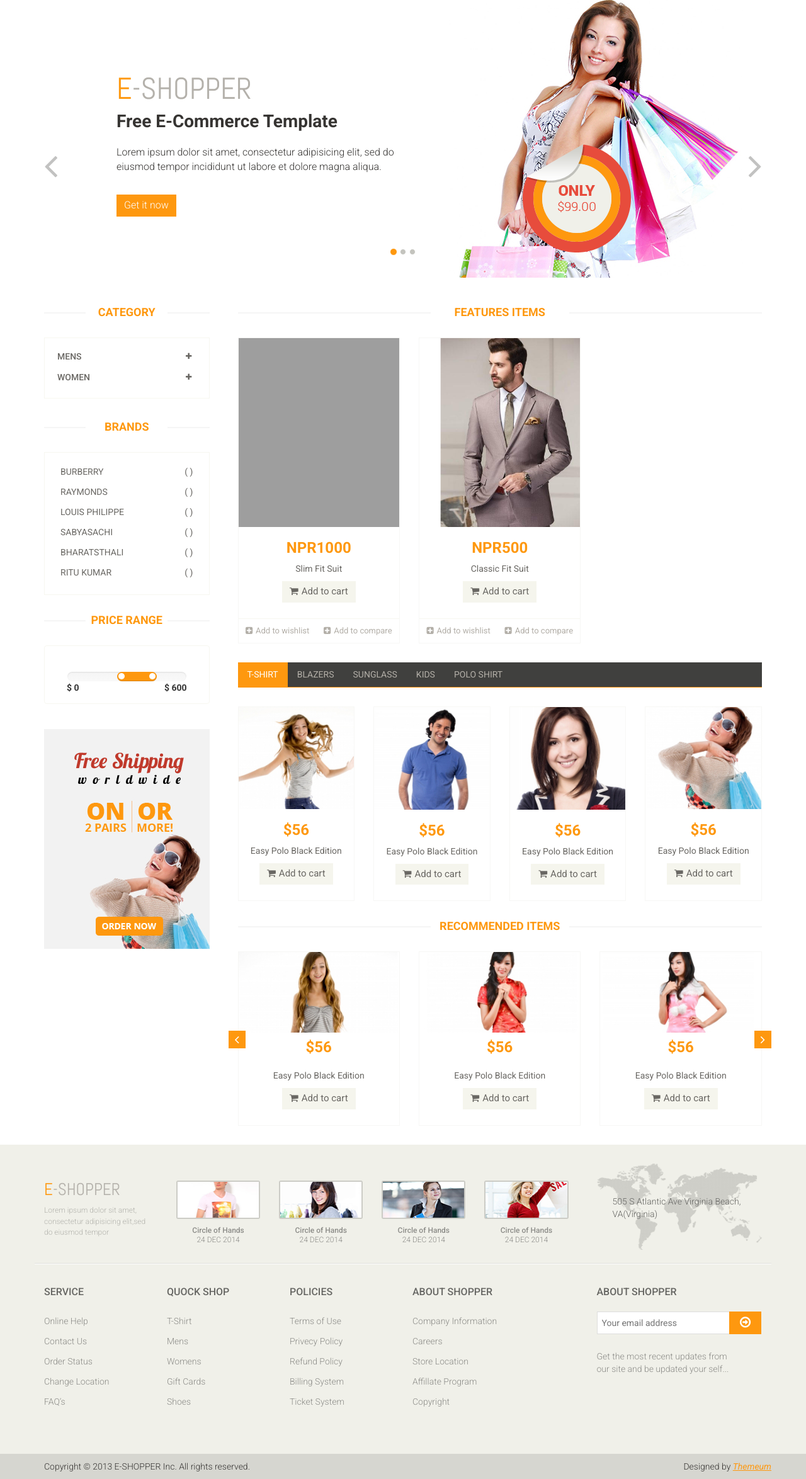
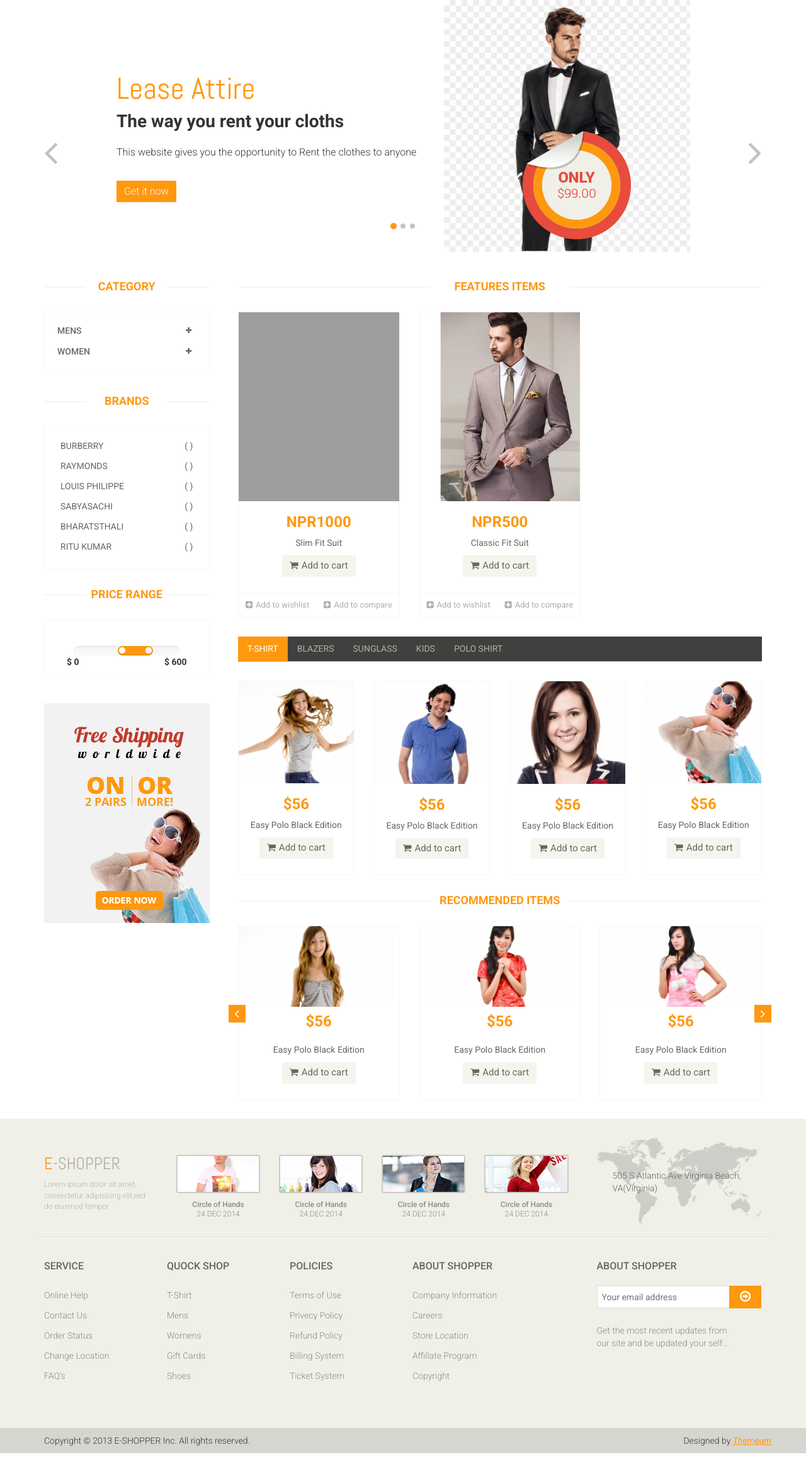
Before and after one commit to Kenishkc/Leaseattire, a Django app: page / in a window 1280 px wide. Shown: the part 212-2561 px from the top of the page at 63% size. After the commit the page ends 2520 px from the top, so only its background shows below. Run offline with Django 4.2, Linux system fonts and the light colour scheme; data comes from the database, SQL or seed files in the repository; both versions use the stored data as it was after the commit; grey boxes are pictures that could not be loaded.

Commit message:
my second push

```diff
--- a/app/admin.py
+++ b/app/admin.py
@@ -1,5 +1,5 @@
 from django.contrib import admin
-from .models import Category, Sub_Category,Brand,Product
+from .models import Category, Sub_Category,Brand,Product,Banner
 
 # Register your models here.
 
@@ -8,3 +8,4 @@ admin.site.register(Category)
 admin.site.register(Sub_Category)
 admin.site.register(Brand)
 admin.site.register(Product)
+admin.site.register(Banner)
--- a/app/models.py
+++ b/app/models.py
@@ -32,3 +32,11 @@ class Product(models.Model):
 
     def __str__(self):
             return self.name
+
+class Banner(models.Model):
+     heading=models.CharField(max_length=200)
+     sub_heading=models.CharField(max_length=200)
+     short_description=models.TextField()
+     image=models.ImageField(upload_to='static/bannerImg')
+     def __str__(self):
+            return self.heading
--- a/app/views.py
+++ b/app/views.py
@@ -1,9 +1,10 @@
 from django.shortcuts import render
-from app.models import  Category,Brand,Product
+from app.models import  Category,Brand,Product,Banner
 
 # Create your views here.
 def master(request):
     brands=Brand.objects.all()
+    banner=Banner.objects.all()
     category= Category.objects.all()
 
 
@@ -23,6 +24,7 @@ def master(request):
         'category':category,
         'brand':brands,
         'product':product,
+        'banner':banner
     }
     return render(request, 'index.html',context)
 
--- a/templates/index.html
+++ b/templates/index.html
@@ -19,13 +19,19 @@
           </ol>
 
           <div class="carousel-inner">
-            <div class="item active">
-              <div class="col-sm-6">
-                <h1><span>E</span>-SHOPPER</h1>
-                <h2>Free E-Commerce Template</h2>
+
+           {% for b in banner %}
+            {% if forloop.counter == 1 %}
+              <div class="item active">
+              {% else %}
+              <div class="item">
+              {% endif %}
+
+           <div class="col-sm-6">
+                <h1><span>{{b.heading}}</span></h1>
+                <h2>{{b.sub_heading}}</h2>
                 <p>
-                  Lorem ipsum dolor sit amet, consectetur adipisicing elit, sed
-                  do eiusmod tempor incididunt ut labore et dolore magna aliqua.
+                  {{b.short_description}}
                 </p>
                 <button type="button" class="btn btn-default get">
                   Get it now
@@ -33,56 +39,14 @@
               </div>
               <div class="col-sm-6">
                 <img
-                  src="static/images/home/girl1.jpg"
+                  src="{{b.image}}"
                   class="girl img-responsive"
-                  alt=""
+                  alt="" style='height:400px;'
                 />
                 <img src="static/images/home/pricing.png" class="pricing" alt="" />
               </div>
             </div>
-            <div class="item">
-              <div class="col-sm-6">
-                <h1><span>E</span>-SHOPPER</h1>
-                <h2>100% Responsive Design</h2>
-                <p>
-                  Lorem ipsum dolor sit amet, consectetur adipisicing elit, sed
-                  do eiusmod tempor incididunt ut labore et dolore magna aliqua.
-                </p>
-                <button type="button" class="btn btn-default get">
-                  Get it now
-                </button>
-              </div>
-              <div class="col-sm-6">
-                <img
-                  src="static/images/home/girl2.jpg"
-                  class="girl img-responsive"
-                  alt=""
-                />
-                <img src="static/images/home/pricing.png" class="pricing" alt="" />
-              </div>
-            </div>
-
-            <div class="item">
-              <div class="col-sm-6">
-                <h1><span>E</span>-SHOPPER</h1>
-                <h2>Free Ecommerce Template</h2>
-                <p>
-                  Lorem ipsum dolor sit amet, consectetur adipisicing elit, sed
-                  do eiusmod tempor incididunt ut labore et dolore magna aliqua.
-                </p>
-                <button type="button" class="btn btn-default get">
-                  Get it now
-                </button>
-              </div>
-              <div class="col-sm-6">
-                <img
-                  src="static/images/home/girl3.jpg"
-                  class="girl img-responsive"
-                  alt=""
-                />
-                <img src="static/images/home/pricing.png" class="pricing" alt="" />
-              </div>
-            </div>
+        {% endfor %}
           </div>
 
           <a
--- a/templates/master.html
+++ b/templates/master.html
@@ -5,7 +5,7 @@
     <meta name="viewport" content="width=device-width, initial-scale=1.0" />
     <meta name="description" content="" />
     <meta name="author" content="" />
-    <title>{% block title %}{% endblock title %} | E-Shopper</title>
+    <title>{% block title %}{% endblock title %} | LeaseAttire</title>
     <link href="static/css/bootstrap.min.css" rel="stylesheet" />
     <link href="static/css/font-awesome.min.css" rel="stylesheet" />
     <link href="static/css/prettyPhoto.css" rel="stylesheet" />
@@ -92,6 +92,8 @@
           <div class="row">
             <div class="col-sm-4">
               <div class="logo pull-left">
+{% comment %}
+                  <h1><span> LeaseAttire</span></h1> {% endcomment %}
                 <a href="/"><img src="static/images/home/logo.png" alt="" /></a>
               </div>
               <div class="btn-group pull-right">
@@ -136,17 +138,17 @@
                     <a href="#"><i class="fa fa-star"></i> Wishlist</a>
                   </li>
                   <li>
-                    <a href="checkout.html"
+                    <a href="/checkout"
                       ><i class="fa fa-crosshairs"></i> Checkout</a
                     >
                   </li>
                   <li>
-                    <a href="cart.html"
+                    <a href="/cart"
                       ><i class="fa fa-shopping-cart"></i> Cart</a
                     >
                   </li>
                   <li>
-                    <a href="login.html"><i class="fa fa-lock"></i> Login</a>
+                    <a href="/user-login"><i class="fa fa-lock"></i> Login</a>
                   </li>
                 </ul>
               </div>
```
Also changed, not shown: app/migrations/0013_banner.py (added), db.sqlite3, static/bannerImg/73-736184_lehenga-image-hd-png-transparent-png.png (added), static/bannerImg/man-in-suit-png-download-image-men-in-suits-11562930811asge7knhrp.png (added).
